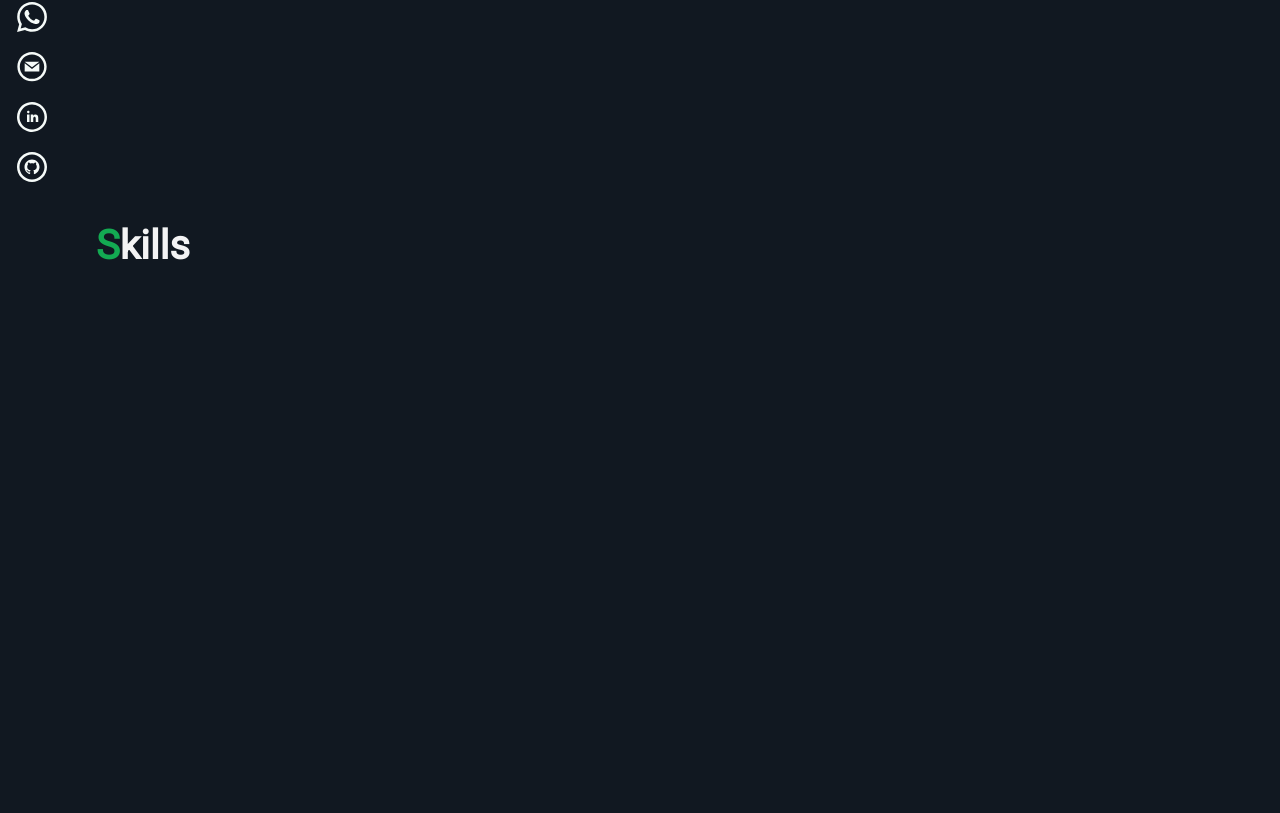
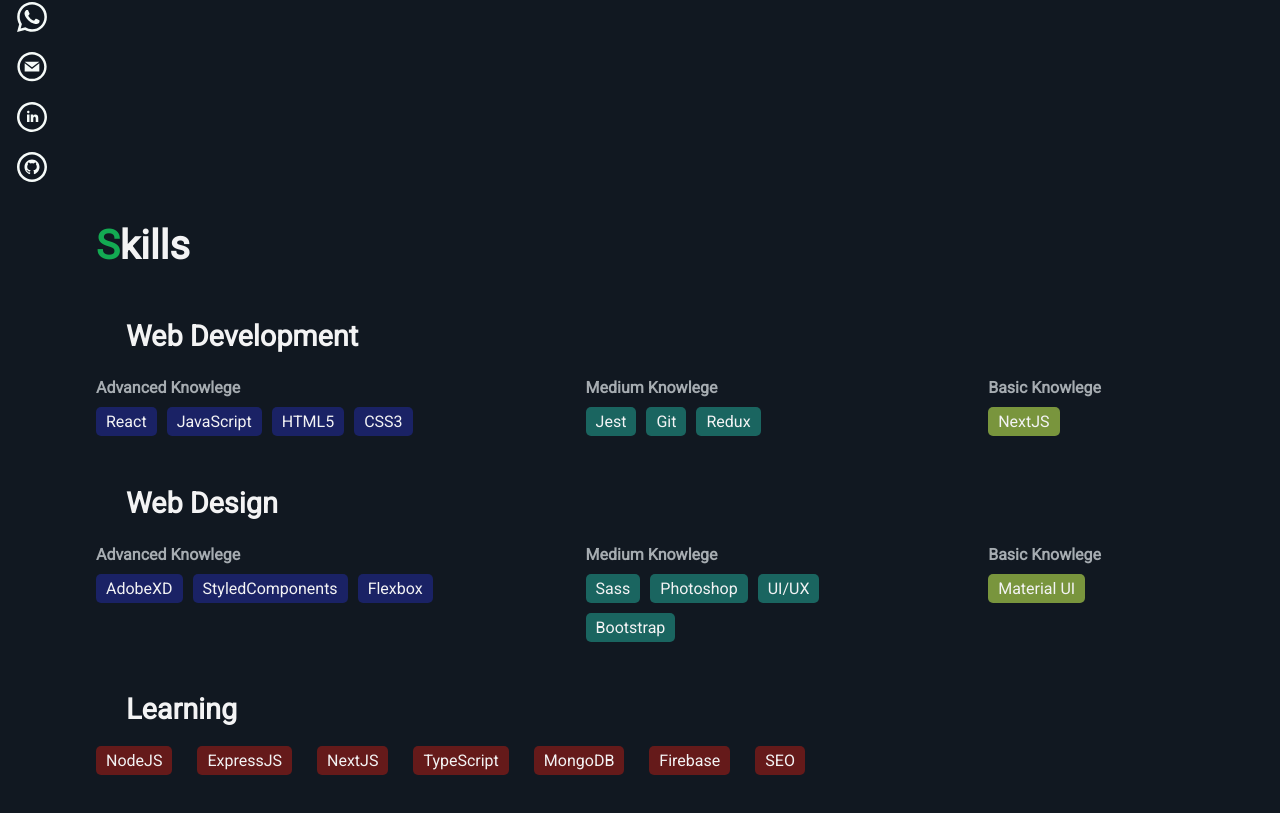
Before and after one commit to Williamas47/Portfolio-William-Almeida, a React (Create React App) app: page / in a window 1280 px wide. Shown: the part 603-1416 px from the top of the page. Built offline with nearby package versions, Linux system fonts and the light colour scheme; the HTML template or start-up script is replaced by a standard one.

Commit message:
Skills content + Skills styles added

```diff
--- a/public/index.html
+++ b/public/index.html
@@ -18,13 +18,15 @@
     <style>
 
     /* ScrollBar */
-    ::-webkit-scrollbar {width: 10px;    }
-    ::-webkit-scrollbar-track {background: #151E3C;}
+    ::-webkit-scrollbar {width: 10px; }
+    ::-webkit-scrollbar-track {background: #151E3C; border-radius: 50px;}
     ::-webkit-scrollbar-thumb {
     background: #13AA52;
     border-radius: 0 0 50px 50px;
-    }
-    ::-webkit-scrollbar-thumb:hover {background: #0d803c;}
+    border-radius: 50px;
+  }
+  ::-webkit-scrollbar-thumb:hover {background: #0d803c;}
+
     </style>
 
     <!-- <link rel="apple-touch-icon" href="%PUBLIC_URL%/logo192.png" /> -->
--- a/src/App.css
+++ b/src/App.css
@@ -16,17 +16,16 @@
     /* font-family: 'Arimo'; */
     /* font-family: 'Nunito'; */
     /* font-family: 'Hind Siliguri'; */
-
 }
 #App{
     display: flex;
     flex-direction: row;
     /* align-items: center; */
     justify-content: center;
-
-   }
+}
 #Main{
     width: 85%;
+    /* margin: 20px 0; */
     /* overflow-y: scroll; */
 
 }
--- a/src/App.js
+++ b/src/App.js
@@ -13,7 +13,9 @@
       <Nav/>
     </div>
 // ao hover no botao do pfd sair otexto "baixar curriculo"
-  )
+// div q toda vez q eu scrollo ela aumenta ou diminui
+
+)
 }
 
 export default App
--- a/src/components/Main/Home/HomeStyles.js
+++ b/src/components/Main/Home/HomeStyles.js
@@ -3,7 +3,7 @@
 export const StyledHome = styled.div`
     height: 100vh;
     padding-top: 10%;
-    padding-top: 110px;
+    padding-top: 105px;
     /* padding-left: 5%; */
     h1{
         color: var(--text-primary-color);
--- a/src/components/Main/Skills/Skills.js
+++ b/src/components/Main/Skills/Skills.js
@@ -4,6 +4,78 @@
     return (
         <StyledSkills>
             <h2><span>S</span>kills</h2>
+            <section id='skillsContent'>
+                <div id="webDev">
+                    <h3>Web Development</h3>
+                    <div className="skillItems">
+                        <div className="skillSection advKnlg">
+                            <h4>Advanced Knowlege</h4>
+                            <div className="skills">
+                            <span>React</span>
+                            <span>JavaScript</span>
+                            <span>HTML5</span>
+                            <span>CSS3</span>
+                            </div>
+                        </div>
+                        <div className="skillSection medKnlg">
+                            <h4>Medium Knowlege</h4>
+                            <div className="skills">
+                            <span>Jest</span>
+                            <span>Git</span>
+                            <span>Redux</span>
+                            </div>
+                        </div>
+                        <div className="skillSection basKnlg">
+                            <h4>Basic Knowlege</h4>
+                            <div className="skills">
+                                <span>NextJS</span>
+                            </div>
+                        </div>
+                    </div>
+                </div>
+                <div id="webDes">
+                    <h3>Web Design</h3>
+                    <div className="skillItems">
+                        <div className="skillSection advKnlg">
+                            <h4>Advanced Knowlege</h4>
+                            <div className="skills">
+                            <span>AdobeXD</span>
+                            <span>StyledComponents</span>
+                            <span>Flexbox</span>
+                            </div>
+                        </div>
+                        <div className="skillSection medKnlg">
+                            <h4>Medium Knowlege</h4>
+                            <div className="skills">
+                                <span>Sass</span>
+                                <span>Photoshop</span>
+                                <span>UI/UX</span>
+                                <span>Bootstrap</span>
+                            </div>
+                        </div>
+                        <div className="skillSection basKnlg">
+                        <h4>Basic Knowlege</h4>
+                            <div className="skills">
+                                <span>Material UI</span>
+                            </div>
+                        </div>
+                    </div>
+                </div>
+                <div id="learning">
+                    <h3>Learning</h3>
+                    <div className="skillItems">
+                        <div className="skillSection learning">
+                            <span>NodeJS</span>
+                            <span>ExpressJS</span>
+                            <span>NextJS</span>
+                            <span>TypeScript</span>
+                            <span>MongoDB</span>
+                            <span>Firebase</span>
+                            <span>SEO</span>
+                        </div>
+                    </div>
+                </div>
+            </section>
         </StyledSkills>
     )
 }
--- a/src/components/Main/Skills/SkillsStyles.js
+++ b/src/components/Main/Skills/SkillsStyles.js
@@ -5,9 +5,57 @@
     /* margin-top: 75px; */
     padding-top: 25px;
     color: var(--text-primary-color);
+
     h2{
         font-size: 2.5em;
+        margin-bottom: 50px;
         span{ color: var(--secundary-color)};
     }
+    #skillsContent{
+        display: flex;
+        flex-direction: column;
+        gap: 25px;
+        h3{
+            font-size: 1.8em;
+            padding-left: 30px;
+        }
+        .skillItems{
+            margin: 25px 0;
+            display: flex;
+            flex-direction: row;
+            justify-content: space-between;
+            flex-wrap: wrap;
+            h4{ color: var(--text-secundary-color); }
+            .skillSection{
+                /* border: 1px solid red; */
+                span{
+                    margin-right: 10px;
+                    padding: 5px 10px;
+                    border-radius: 5px;
+                }
+            }
+            .skills{
+                display: flex;
+                flex-wrap: wrap;
+                span{  margin-top: 10px; }
+            }
+            .advKnlg{ width:33%; }
+            .medKnlg{ max-width: 25%; min-width: 25%; }
+            .basKnlg{ width: 18%; }
 
+            .advKnlg span{ background: #1A2265; }
+            .medKnlg span{ background: #1A6560; }
+            .basKnlg span{ background: #79953D; }
+            .learning span{ background: #651A1A; margin-right:25px; }
+
+        }
+        #webDev{
+            .skillItems.skillSection{
+            }
+        }
+        #webDes{
+            .skillItems.skillSection{
+            }
+        }
+    }
 `;
```
Also changed, not shown: src/components/Main/MainStyles.js (+0 -18 lines).
